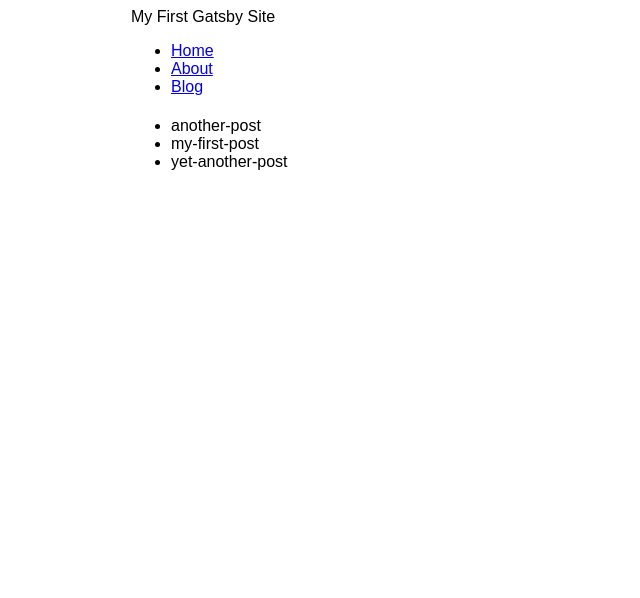
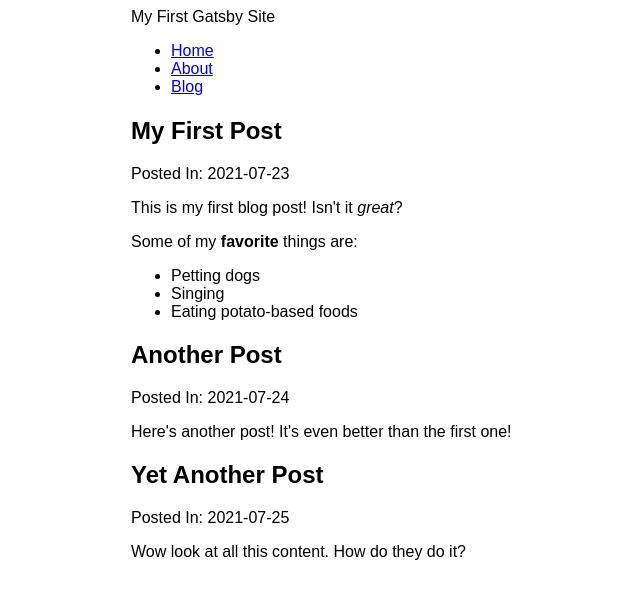
Before and after one commit to alizaeda/first-gatsby-site, a Gatsby site: page /blog in a window 1280 px wide. Shown: the whole page, without its empty margins (259-899 px from the left). Built offline with nearby package versions, Linux system fonts and the light colour scheme; Gatsby itself is replaced by a stand-in of ours.

Commit message:
Finished Gatsby Tutorial Part 5

```diff
--- a/blog/another-post.mdx
+++ b/blog/another-post.mdx
@@ -0,0 +1,6 @@
+---
+title: "Another Post"
+date: "2021-07-24"
+---
+
+Here's another post! It's even better than the first one!
--- a/blog/my-first-post.mdx
+++ b/blog/my-first-post.mdx
@@ -0,0 +1,12 @@
+---
+title: "My First Post"
+date: "2021-07-23"
+---
+
+This is my first blog post! Isn't it _great_?
+
+Some of my **favorite** things are:
+
+- Petting dogs
+- Singing
+- Eating potato-based foods
--- a/blog/yet-another-post.mdx
+++ b/blog/yet-another-post.mdx
@@ -0,0 +1,6 @@
+---
+title: "Yet Another Post"
+date: "2021-07-25"
+---
+
+Wow look at all this content. How do they do it?
--- a/gatsby-config.js
+++ b/gatsby-config.js
@@ -2,7 +2,6 @@
   siteMetadata: {
     siteUrl: "https://gatbsy.alieslam.tech/",
     title: "My First Gatsby Site",
-    description: "My First Gatsby GraphQL Query",
   },
   plugins: [
     `gatsby-plugin-image`,
@@ -15,5 +14,6 @@
         path: `${__dirname}/blog`,
       },
     },
+    `gatsby-plugin-mdx`,
   ],
 };
--- a/src/pages/blog.js
+++ b/src/pages/blog.js
@@ -1,24 +1,32 @@
 import React from "react";
 import Layout from "../components/Layout";
 import { graphql } from "gatsby";
+import { MDXRenderer } from "gatsby-plugin-mdx";
 
 const Blog = ({ data }) => {
   return (
     <Layout>
-      <ul>
-        {data.allFile.nodes.map((node) => (
-          <li key={node.name}>{node.name}</li>
-        ))}
-      </ul>
+      {data.allMdx.nodes.map((node) => (
+        <article key={node.id}>
+          <h2>{node.frontmatter.title}</h2>
+          <p>Posted In: {node.frontmatter.date}</p>
+          <MDXRenderer>{node.body}</MDXRenderer>
+        </article>
+      ))}
     </Layout>
   );
 };
 
 export const query = graphql`
   query {
-    allFile {
+    allMdx(sort: { fields: frontmatter___date, order: ASC }) {
       nodes {
-        name
+        frontmatter {
+          date
+          title
+        }
+        id
+        body
       }
     }
   }
```
Also changed, not shown: 1 other file.
